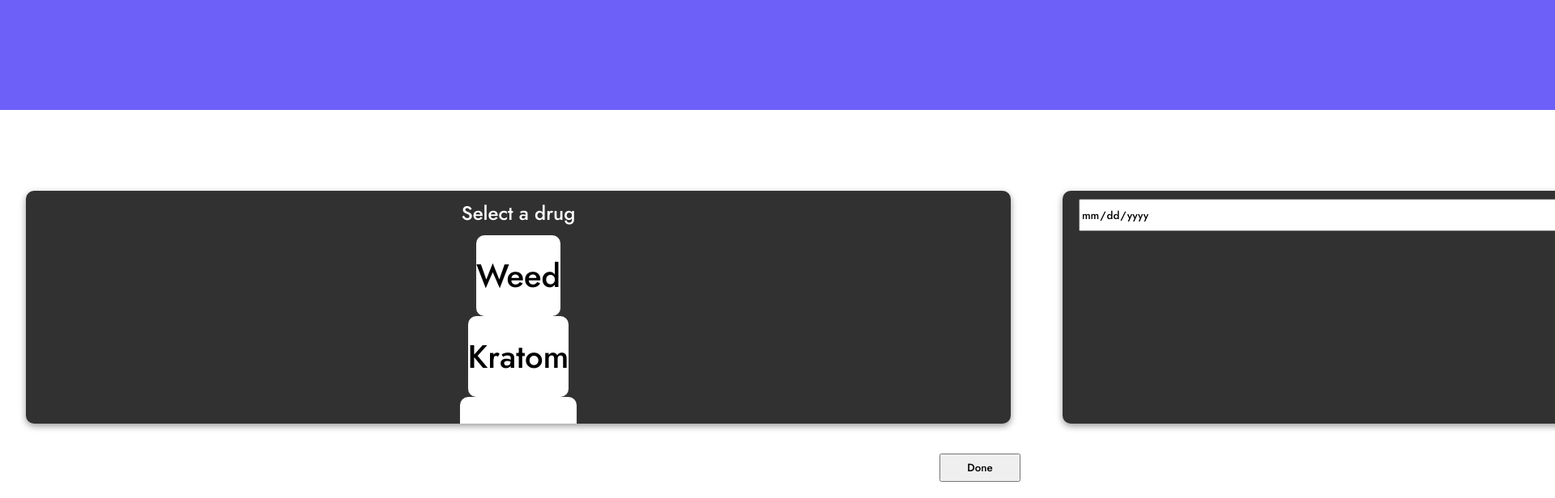
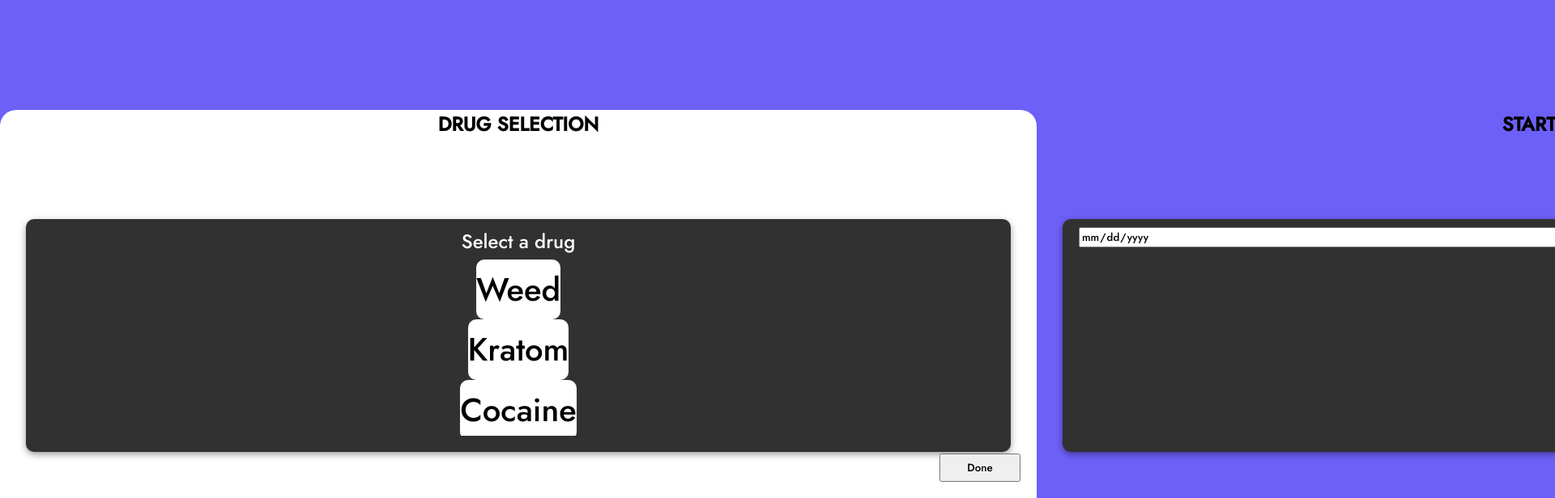
Before and after one commit to deluxe-code/subst-web, a website with bundled scripts: page dev/create_schedule_test.html in a window 1280 px wide. Shown: the part 184-800 px from the top of the page at 81% size, 1920 px wide, since content can reach past the window. Built offline with nearby package versions, Linux system fonts and the light colour scheme.

Commit message:
create_schedule_test

```diff
--- a/dev/create_schedule_test.html
+++ b/dev/create_schedule_test.html
@@ -16,6 +16,8 @@
                 <div id="testGraph" style="background-color:#313131; width: 75%; height: 50%; margin-left: 40px; border-radius: 20px;"></div>
             </div>
         </div>
-        <div id="popUpBox" style="width: 100%; height: 60%; position: relative;border-radius: 20px; background-color: white;"></div>
+        <div id="bottomSection" style = "width: 100%; height: 60%; position: relative;border-radius: 20px 20px 0px 0px; background-color: white;">
+            <div id="popUpBox" style="width: 100%; height: 100%; position: relative;border-radius: 20px;"></div>
+        </div>
     </body>
 </html>
--- a/dev/resources/create_schedule_test.css
+++ b/dev/resources/create_schedule_test.css
@@ -105,7 +105,8 @@ textarea {
 .card_container {
   width: 95%;
   height: min-content;
-  display: grid;
+  display: flex;
+  flex-flow: column;
   background: var(--main-container-color);
   box-shadow: 0px 3px 9px rgba(0, 0, 0, 0.4);
   padding: 10px 20px 20px 20px;
@@ -118,6 +119,13 @@ textarea {
   height: max-content;
   color: black;
   font-weight: 500;
+  flex: 0 1 auto;
+}
+
+.popupLabel {
+  font-size: 1.5em;
+  text-align: center;
+  margin-top: 100px;
 }
 
 .input_card {
--- a/dev/resources/create_schedule_test.js
+++ b/dev/resources/create_schedule_test.js
@@ -4,56 +4,80 @@ import * as Cards from "../../modules/cards.js";
 import { OptionSelectorConfig } from "../../modules/OptionSelector.js"
 function openPopup() {
 
+    let graphPageBody = document.createElement("div");
+    let childtest = document.createElement("p");
+    childtest.innerHTML = "fuck";
+    graphPageBody.appendChild(childtest);
     let popUps = [
-        new PopUp(new Cards.OptionSelectorCard({
+        new PopUp({
+          card: new Cards.OptionSelectorCard({
             id: "strainSelector",
             label: "Select a drug",
             content: {
                 options: ["Weed", "Kratom", "Cocaine", "Heroin", "Lexapro"],
                 styles: new OptionSelectorConfig(),
-                hasAddButton: false
+                hasAddButton: true
             }
-        }), document.getElementById("popUpBox")),
-        new PopUp(new Cards.InputCard({
+          }),
+          container: document.getElementById("popUpBox"),
+          label: "DRUG SELECTION"
+        }),
+        new PopUp({
+          card: new Cards.InputCard({
                   content: {
                     type: "date",
                     placeholder: "custom placeholder"
                   },
-          }), document.getElementById("popUpBox")),
-        new PopUp(new Cards.InputCard({
+                }),
+          container: document.getElementById("popUpBox"),
+          label: "START DATE"
+        }),
+        new PopUp({
+          card: new Cards.InputCard({
                   content: {
                     type: "date",
                     placeholder: "custom placeholder"
                   },
-          }), document.getElementById("popUpBox")),
-        new PopUp(new Cards.InputCard({
+                }),
+          container: document.getElementById("popUpBox"),
+          label: "END DATE"
+        }),
+        new PopUp({
+          card: new Cards.OptionSelectorCard({
+            id: "strainSelector",
+            label: "Select a dose",
             content: {
-              type: "date",
-              placeholder: "custom placeholder"
-            },
-          }), document.getElementById("popUpBox")),
-        new PopUp(new Cards.InputCard({
+                options: ["1g", "2g", "3g", "4g", "5g"],
+                styles: new OptionSelectorConfig(),
+                hasAddButton: true
+            }
+          }),
+          container: document.getElementById("popUpBox"),
+          label: "START DOSE",
+        }),
+        new PopUp({
+          card: new Cards.OptionSelectorCard({
+            id: "strainSelector",
+            label: "Select a dose",
             content: {
-              type: "date",
-              placeholder: "custom placeholder"
-            },
-          }), document.getElementById("popUpBox")),
-        new PopUp(new Cards.InputCard({
-            content: {
-              type: "date",
-              placeholder: "custom placeholder"
-            },
-          }), document.getElementById("popUpBox")),
-        new PopUp(new Cards.InputCard({
-            content: {
-              type: "date",
-              placeholder: "custom placeholder"
-            },
-          }), document.getElementById("popUpBox"))
+                options: ["1g", "2g", "3g", "4g", "5g"],
+                styles: new OptionSelectorConfig(),
+                hasAddButton: true
+            }
+          }),
+          container: document.getElementById("popUpBox"),
+          label: "END DOSE"
+        }),
+        new PopUp({
+          body: graphPageBody,
+          container: document.getElementById("popUpBox"),
+          label: "Haha"
+        })
     ];
 
     for(var i = 0; i < popUps.length; i++) {
       let card = popUps[i].card;
+      if(card != null){
         card.card.style.backgroundColor = "#313131";
         if(card.getLabel()) {
           card.card.childNodes[0].style.color = "white";
@@ -61,6 +85,7 @@ function openPopup() {
           card.card.childNodes[0].height = "50%";
         }
       }
+    }
     console.log(document.getElementById("popUpBox"));
     let strungPopUps = new StrungPopUps(document.getElementById("popUpBox"), popUps);
     strungPopUps.open();
--- a/modules/OptionSelector.js
+++ b/modules/OptionSelector.js
@@ -15,26 +15,33 @@ export class Selector {
     selectorBoxPadding = 5;
     addButton;
     optionBoxSize = 1;
+    hasAddButton = false;
 
     constructor(config) {
-        let [arr, styles = new OptionSelectorConfig(), hasAddButton = false] = config;
+        let [arr, styles = new OptionSelectorConfig(), hasAddButton] = config;
+        if(hasAddButton != "undefined") {
+            this.hasAddButton = hasAddButton;
+        }
         this.styles = styles;
         this.optionsList = arr;
         this.optionSelectorElement = document.createElement("div");
         this.selectorBox = document.createElement("div");
+        this.optionSelectorElement.className = "Selector";
         this.selectorBox.className = "SelectorBox";
         this.optionSelectorElement.appendChild(this.selectorBox);
         this.createOptionBoxes();
-        if(hasAddButton){
+        if(this.hasAddButton){
             this.createAddButton();
         }
         this.scrollEvents();
         this.animator = new OptionSelectorAnimator(this, this.optionBoxes);
         this.optionSelectorElement.style.height = "100%";
+        this.optionSelectorElement.style.overflow = "hidden";
         this.selectorBox.style.overflow = "hidden";
         this.selectorBox.style.touchAction = "none";
         this.selectorBox.style.height = "100%";
         this.selectorBox.style.padding = this.selectorBoxPadding;
+        console.log(hasAddButton);
     }
 
     getOptionBoxHeight() {
@@ -45,7 +52,7 @@ export class Selector {
         this.selectorBox.style.height = "80%";
         this.addButton = document.createElement("button");
         this.addButton.type = "button";
-        this.addButton.style.marginTop = "25px";
+        this.addButton.style.marginTop = "10px";
         this.addButton.style.width = "30%";
         this.addButton.style.height = "10%";
         this.addButton.style.marginLeft = "auto";
@@ -154,6 +161,7 @@ class OptionSelectorAnimator {
     globalTouchOrigin;
     decelerationInterval;
     boxGrowthAmount = 0.2;
+    fontGrowthAmount = 0.05;
     constructor(mySelector, optionBoxes) {
         this.optionBoxes = optionBoxes;
         this.mySelector = mySelector;
@@ -183,7 +191,7 @@ class OptionSelectorAnimator {
         };
         let elementSize = calcSize(this.mySelector, this.boxGrowthAmount, 0);
         e.style.width = elementSize;
-        e.style.fontSize = calcSize(this.mySelector, 0.05, -20);
+        e.style.fontSize = calcSize(this.mySelector, this.fontGrowthAmount, -20);
     }
     endTouch(touchOriginY) {
         if (this.fingerVelocity < 0) {
--- a/modules/cards.js
+++ b/modules/cards.js
@@ -131,7 +131,8 @@ export class OptionSelectorCard extends Card {
     let styles = content.styles;
     let hasAddButton = content.hasAddButton;
     let mySelector = new OptionSelector.Selector([options_array, styles, hasAddButton]);
-    mySelector.animator.boxGrowthAmount = 0.2;
+    mySelector.animator.boxGrowthAmount = 1;
+    mySelector.animator.fontGrowthAmount = 0.25;
     this.card.style.overflow = "hidden";
     return mySelector.getElement();
   };
--- a/modules/pop_ups.js
+++ b/modules/pop_ups.js
@@ -38,9 +38,17 @@ export class PopUp {
     container;
     doneButton;
     elementDragger;
-    constructor(card, container) {
+    label;
+    body;
+    labelElement;
+    constructor(config) {
+        let card = (config.card || null);
+        let container = config.container;
+        let label = config.label;
         this.card = card;
         this.container = container;
+        this.label = label;
+        this.body = config.body;
         this.createPopUp();
     }
     open(){
@@ -51,22 +59,36 @@ export class PopUp {
         this.doneButton.addEventListener('click', () => {
             this.close();
         });
-        this.card.card.style.height = "60%";
-        this.card.card.style.marginRight = "auto";
-        this.card.card.style.marginLeft = "auto";
-        this.card.card.style.marginTop = "100px";
+
         console.log("opened");
     }
     createPopUp(){
+        if(this.card != null){
+            this.card.card.style.height = "60%";
+            this.card.card.style.marginRight = "auto";
+            this.card.card.style.marginLeft = "auto";
+            this.card.card.style.marginTop = "100px";
+        }
         this.popUpElement = document.createElement("div");
-        this.popUpElement.appendChild(this.card.card);
         this.popUpElement.id = "popUpElement";
-        this.popUpElement.style.backgroundColor = "white";
+        //this.popUpElement.style.backgroundColor = "white";
         this.popUpElement.style.minHeight = "100%";
         this.popUpElement.style.minWidth = "100%";
         this.popUpElement.style.margin = "none";
         this.popUpElement.style.display = "flexbox";
         this.popUpElement.style.position = "relative";
+        this.labelElement = document.createElement("h1");
+        this.labelElement.style.width = "50%";
+        this.labelElement.style.margin = "auto";
+        this.labelElement.innerHTML = this.label;
+        this.labelElement.className = "popupLabel";
+        this.popUpElement.appendChild(this.labelElement);
+        if(this.body != null) {
+            this.popUpElement.appendChild(this.body);
+        }
+        if(this.card != null){
+            this.popUpElement.appendChild(this.card.card);
+        }
         this.doneButton = document.createElement("button");
         this.doneButton.type = "button";
         this.doneButton.innerHTML = "Done";
```
Lines whose indentation alone changed are shown as unchanged.
